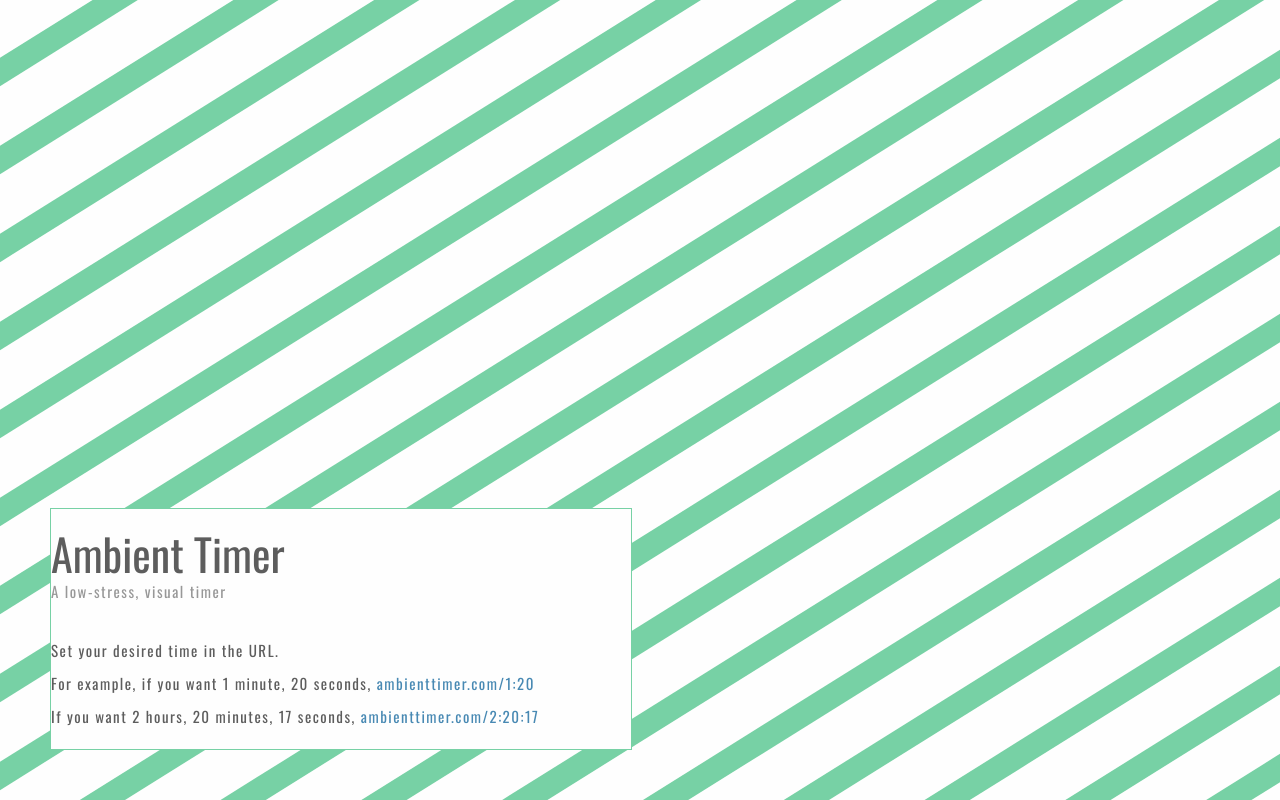
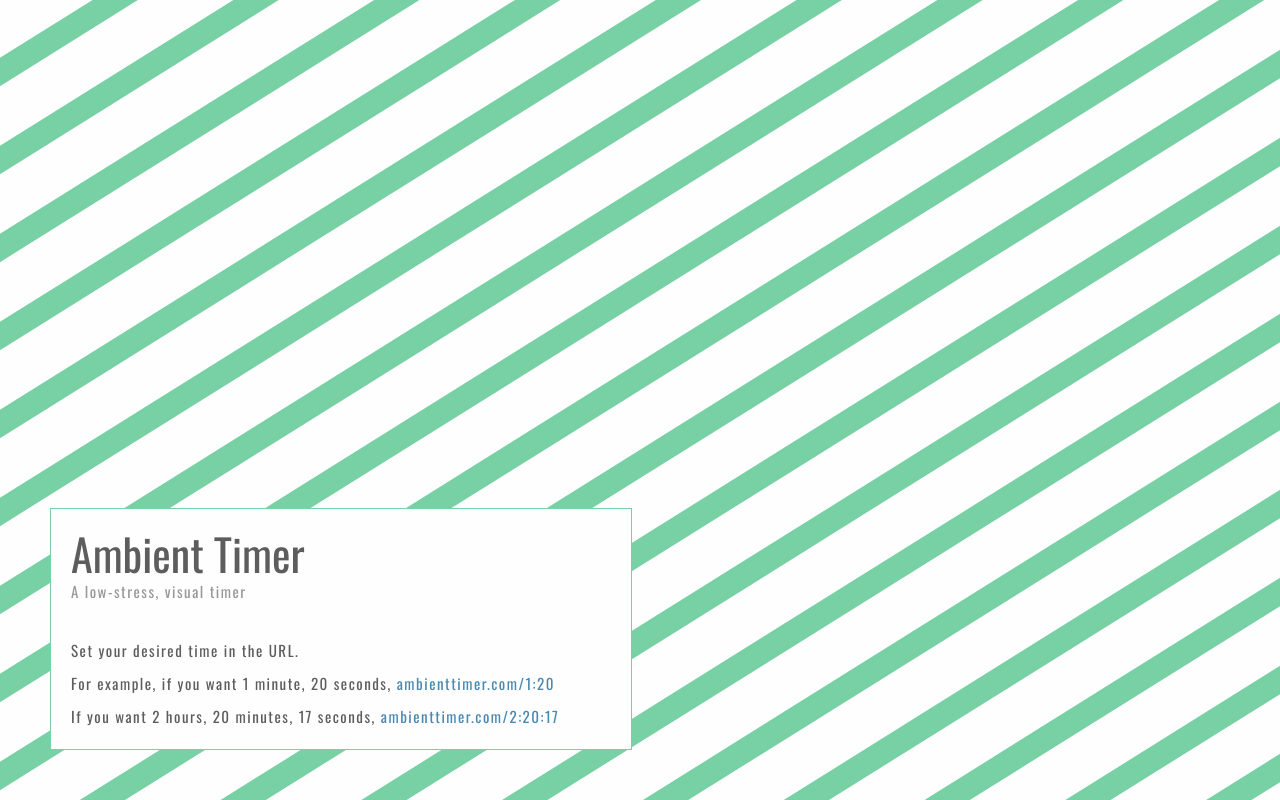
Before and after one commit to phillipsm/ambienttimer, a Flask app: page / in a window 1280 px wide. Run offline with Flask 2, Linux system fonts and the light colour scheme; some libraries are stand-ins or nearby versions.

Commit message:
removed padding from wrong side of inst box.

```diff
--- a/templates/index.html
+++ b/templates/index.html
@@ -62,7 +62,7 @@
 		left: 50px;
 		bottom: 50px;
 		background-color: #fefefe;
-		padding: 0 20px 0 0;
+		padding: 0 0 0 20px;
 	}
 
 	#instructions p {
```
